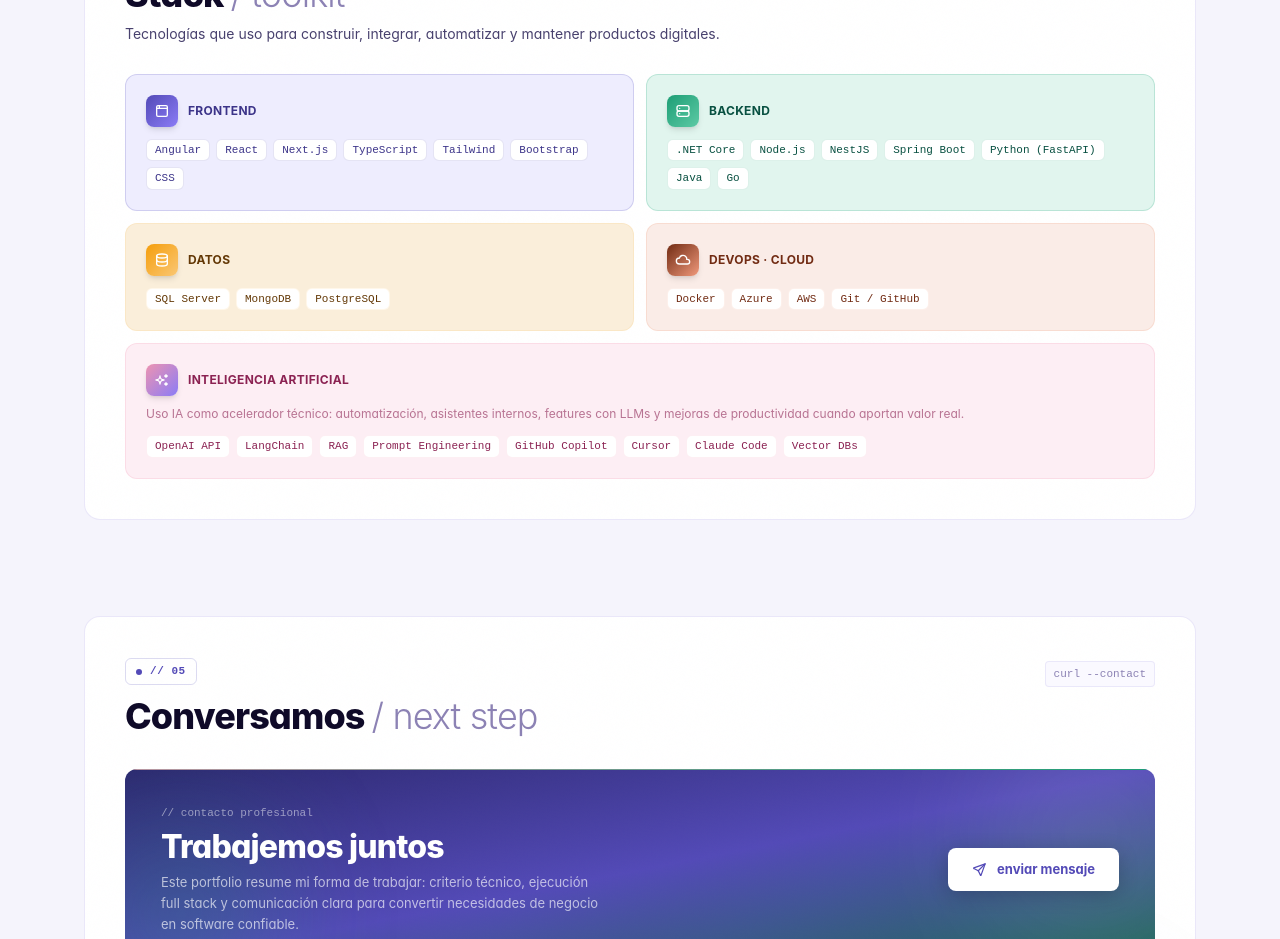
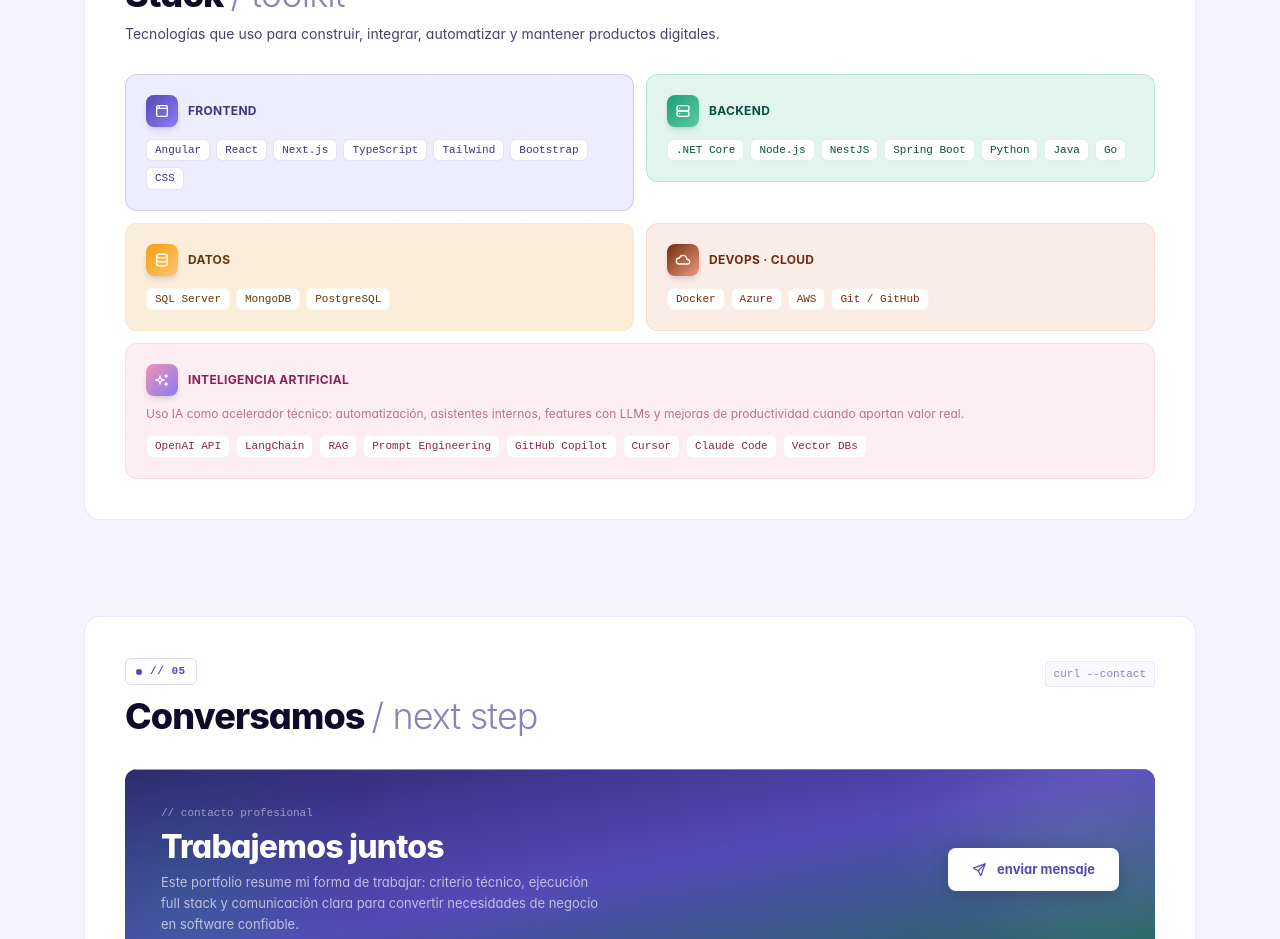
Before and after one commit to tomasgoico7/portfolio, a Next.js app: page / in a window 1280 px wide. Shown: the part 3400-4339 px from the top of the page. Built offline with nearby package versions, Linux system fonts and the light colour scheme; no server answers.

Commit message:
chore: update CV files and expand tech stack

```diff
--- a/src/data/stack.ts
+++ b/src/data/stack.ts
@@ -11,7 +11,7 @@
 
 export const STACK_ITEMS = {
   frontend: ['Angular', 'React', 'Next.js', 'TypeScript', 'Tailwind', 'Bootstrap', 'CSS'],
-  backend: ['.NET Core', 'Node.js', 'NestJS', 'Spring Boot', 'Python (FastAPI)', 'Java', 'Go'],
+  backend: ['.NET Core', 'Node.js', 'NestJS', 'Spring Boot', 'Python', 'Java', 'Go'],
   data: ['SQL Server', 'MongoDB', 'PostgreSQL'],
   devops: ['Docker', 'Azure', 'AWS', 'Git / GitHub'],
   ai: ['OpenAI API', 'LangChain', 'RAG', 'Prompt Engineering', 'GitHub Copilot', 'Cursor', 'Claude Code', 'Vector DBs'],
```
